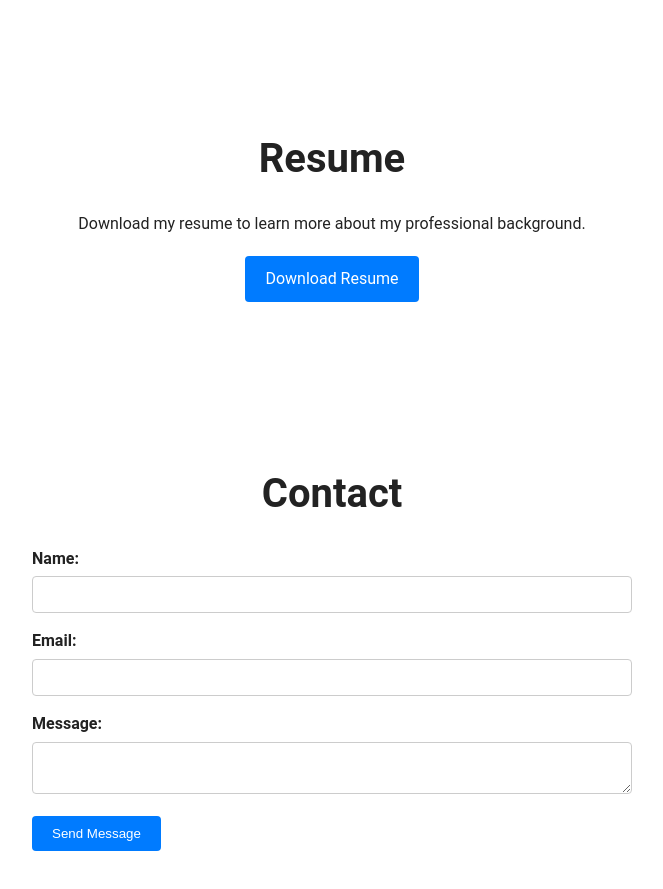
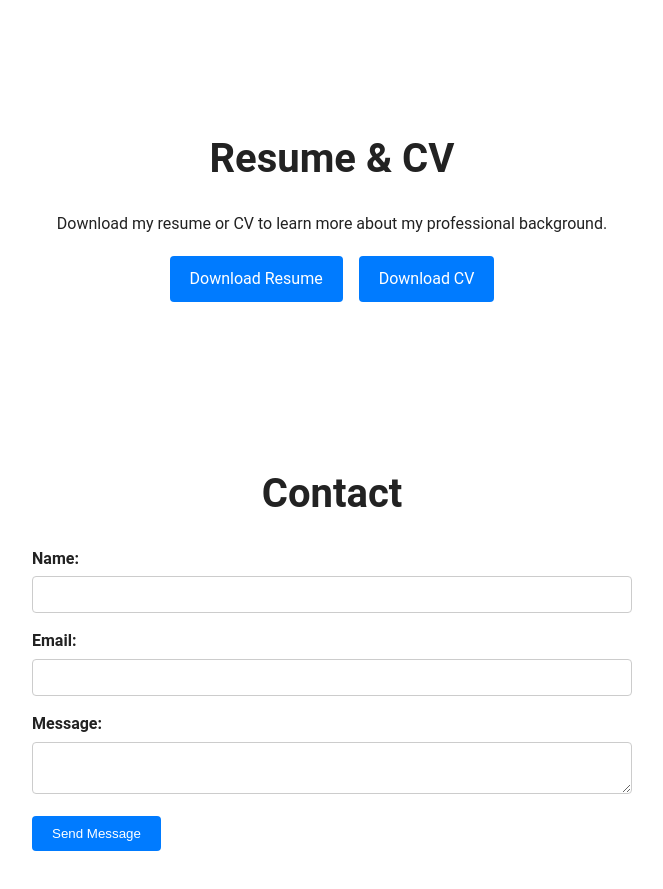
Before and after one commit to DeusXXIV/StaticPortfolioWebsite, a plain HTML site: page index.html in a window 1280 px wide. Shown: the part 1780-2669 px from the top of the page, without its empty margins (308-971 px from the left). Drawn offline with Linux system fonts and the light colour scheme.

Commit message:
added cv button and function to download cv

```diff
--- a/index.html
+++ b/index.html
@@ -153,11 +153,15 @@
     <!-- Resume Section -->
     <section id="resume" class="section resume">
       <div class="container">
-        <h2>Resume</h2>
-        <p>Download my resume to learn more about my professional background.</p>
-        <a href="assets/Resume.pdf" class="download-btn" download>Download Resume</a>
+        <h2>Resume &amp; CV</h2>
+        <p>Download my resume or CV to learn more about my professional background.</p>
+        <div class="download-buttons">
+          <a href="assets/Resume.pdf" class="download-btn" download>Download Resume</a>
+          <a href="assets/CV.pdf" class="download-btn" download>Download CV</a>
+        </div>
       </div>
     </section>
+
 
     <!-- Contact Section -->
     <section id="contact" class="section contact">
--- a/style.css
+++ b/style.css
@@ -269,6 +269,15 @@ body {
   background-color: #0056b3;
 }
 
+.download-buttons {
+  display: flex;
+  gap: 1rem;
+  flex-wrap: wrap;
+  margin-top: 1rem;
+  justify-content: center; /* centers the buttons horizontally */
+}
+
+
 /* Contact Form */
 form {
   max-width: 600px;
```
